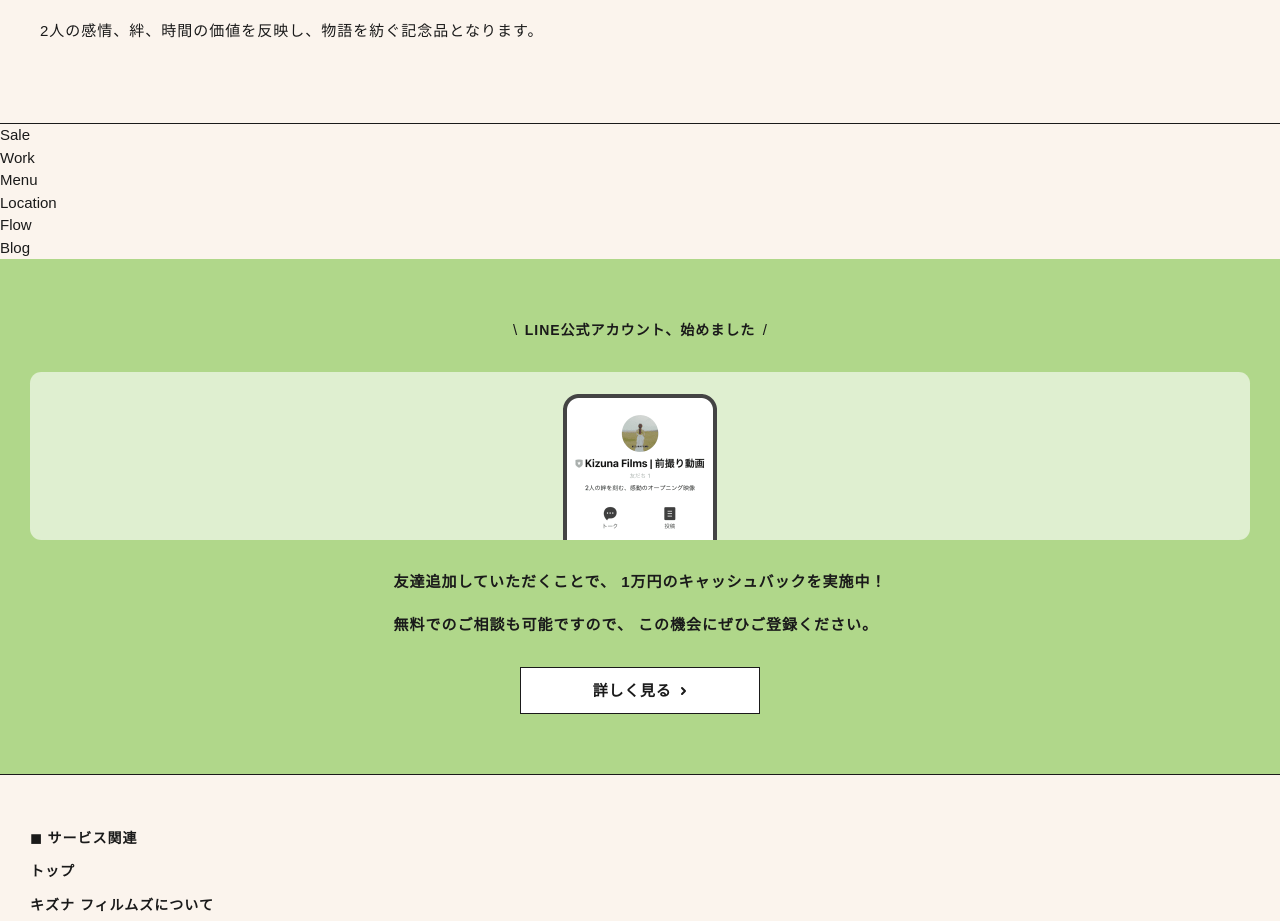
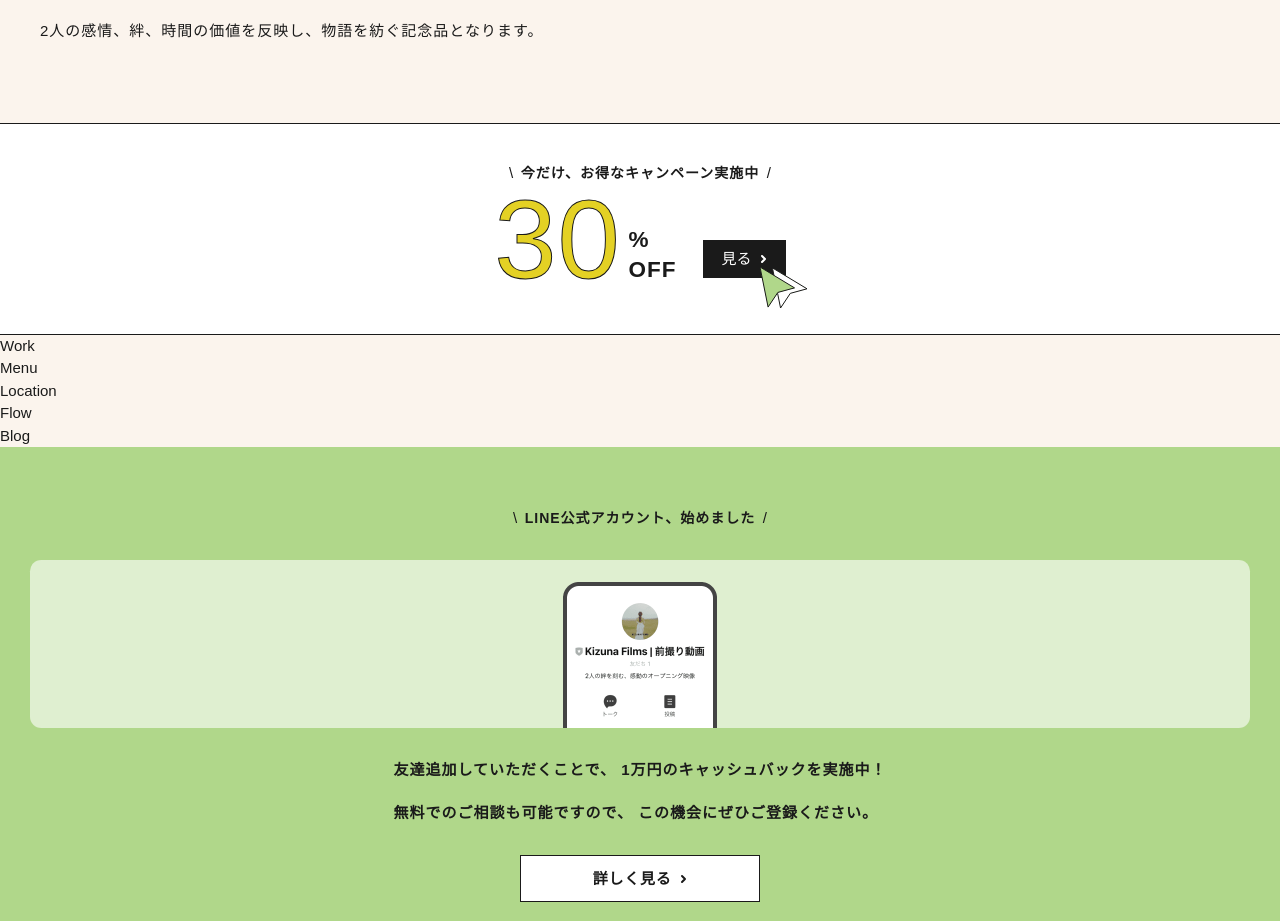
Before and after one commit to tomoya-okuda/kizuna-films, a Next.js app: page / in a window 1280 px wide. Shown: the part 960-1881 px from the top of the page. Built offline with nearby package versions, Linux system fonts and the light colour scheme.

Commit message:
Sale作成

```diff
--- a/src/components/layout/Page/Top/Sale.tsx
+++ b/src/components/layout/Page/Top/Sale.tsx
@@ -1,9 +1,45 @@
-type Props = {}
+import Arrow from '@/components/atoms/Arrow';
+import Comment from '@/components/ui/Others/Comment';
+import Image from 'next/image';
+import Link from 'next/link';
+
+type Props = {};
 
 function Sale({}: Props) {
   return (
-    <div>Sale</div>
-  )
+    <div className="bg-White100 border-b-black100 flex flex-col items-center py-10 px-4">
+      <Comment text="今だけ、お得なキャンペーン実施中" />
+      <div className="flex items-end gap-7">
+        {/* left */}
+        <div className="flex items-end gap-2">
+          <p className="font-Degular leading-none text-[112px] text-Yellow100 stroke-Black100">
+            30
+          </p>
+          <div className="font-bold mb-3">
+            <p className="font-bold text-2xl">%</p>
+            <p className="font-bold text-2xl">OFF</p>
+          </div>
+        </div>
+        {/* right */}
+        <div className="mb-5 relative">
+          <Link
+            href="/line"
+            className="bg-Black100 text-White100 py-2 px-5 flex justify-center items-center gap-2"
+          >
+            見る
+            <Arrow color="var(--White100)" />
+          </Link>
+          <Image
+            src="/icons/double-arrow.svg"
+            alt="double arrow icon"
+            width={52}
+            height={46}
+            className="absolute right-[-24px] top-[24px]"
+          />
+        </div>
+      </div>
+    </div>
+  );
 }
 
-export default Sale
+export default Sale;
--- a/tailwind.config.js
+++ b/tailwind.config.js
@@ -16,5 +16,14 @@ module.exports = {
       },
     },
   },
-  plugins: [],
+  plugins: [
+    function ({ addUtilities }) {
+      const newUtilities = {
+        '.stroke-Black100': {
+          '-webkit-text-stroke': '1px var(--Black100)',
+        },
+      };
+      addUtilities(newUtilities);
+    },
+  ],
 };
```
Also changed, not shown: public/icons/double-arrow.svg (added).
